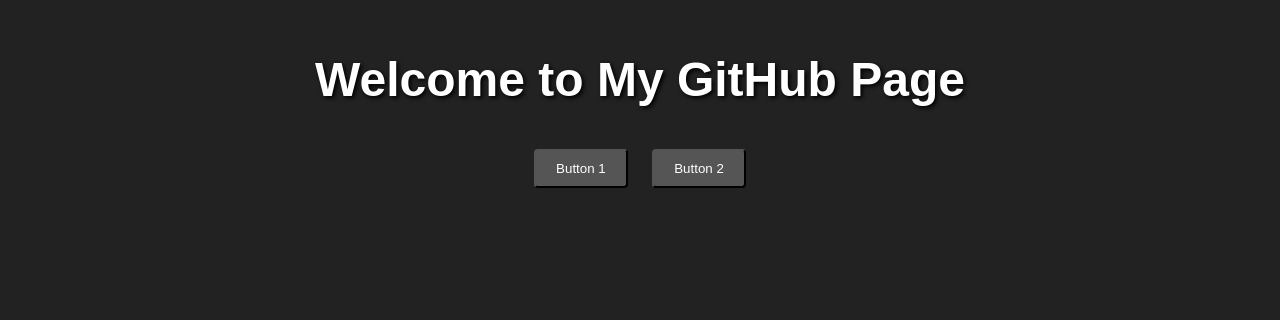
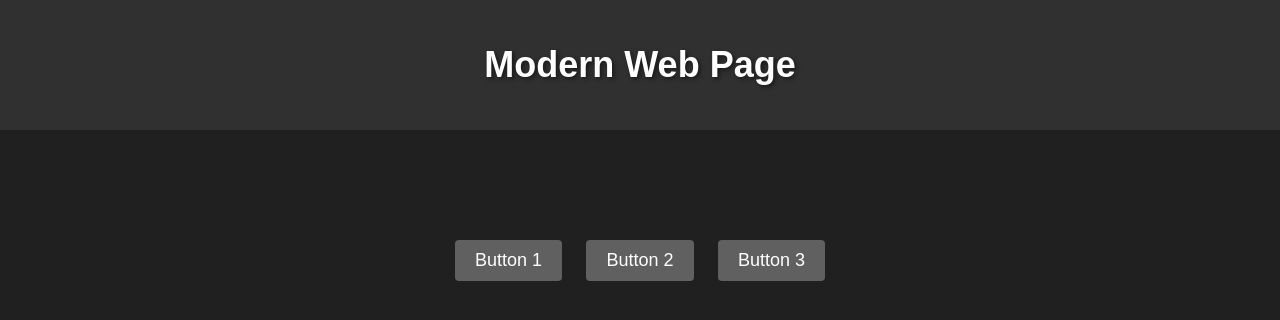
Before and after one commit to Jake2210/Jake2210.github.io, a plain HTML site: page Index.html in a window 1280 px wide. Drawn offline with Linux system fonts and the light colour scheme.

Commit message:
Update Index.html

```diff
--- a/Index.html
+++ b/Index.html
@@ -1,59 +1,66 @@
 <!DOCTYPE html>
-<html lang="en">
+<html>
 <head>
   <meta charset="UTF-8">
-  <meta name="viewport" content="width=device-width, initial-scale=1.0">
-  <title>My GitHub Page</title>
+  <title>Modern Web Page</title>
   <style>
-    /* Add your custom CSS styles here */
-
     body {
-      background-color: #222;
-      color: #fff;
+      background-color: #202020;
+      color: #ffffff;
       font-family: Arial, sans-serif;
       margin: 0;
       padding: 0;
     }
 
-    .container {
-      max-width: 800px;
-      margin: 0 auto;
+    .header {
+      background-color: #303030;
       padding: 20px;
       text-align: center;
     }
 
-    h1 {
-      font-size: 3rem;
-      text-shadow: 2px 2px 4px #000;
+    .header h1 {
+      font-size: 36px;
+      color: #ffffff;
+      text-shadow: 2px 2px 4px rgba(0, 0, 0, 0.5);
+    }
+
+    .container {
+      text-align: center;
+      margin-top: 100px;
     }
 
     .button {
       display: inline-block;
       padding: 10px 20px;
-      background-color: #555;
-      color: #fff;
+      background-color: #606060;
+      color: #ffffff;
+      font-size: 18px;
+      border: none;
+      border-radius: 4px;
+      cursor: pointer;
+      transition: background-color 0.3s ease;
       text-decoration: none;
-      border-radius: 4px;
       margin: 10px;
-      transition: background-color 0.3s ease;
     }
 
     .button:hover {
-      background-color: #777;
+      background-color: #808080;
     }
   </style>
 </head>
 <body>
+  <div class="header">
+    <h1>Modern Web Page</h1>
+  </div>
+
   <div class="container">
-    <h1>Welcome to My GitHub Page</h1>
-    <button class="button" onclick="openURL('https://www.example.com')">Button 1</button>
-    <button class="button" onclick="openURL('https://www.example.com')">Button 2</button>
+    <a class="button" href="https://www.example.com">Button 1</a>
+    <a class="button" href="https://www.example.com">Button 2</a>
+    <a class="button" href="https://www.example.com">Button 3</a>
   </div>
 
   <script>
-    function openURL(url) {
-      window.open(url);
-    }
+    // JavaScript code can be added here for additional functionality if needed
   </script>
 </body>
 </html>
```
